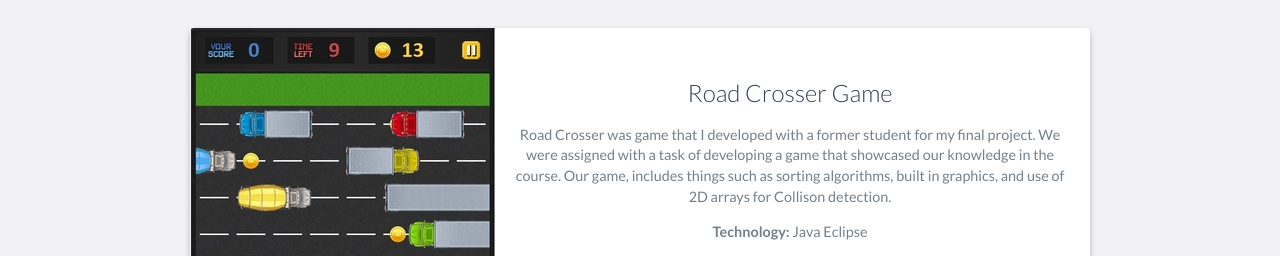
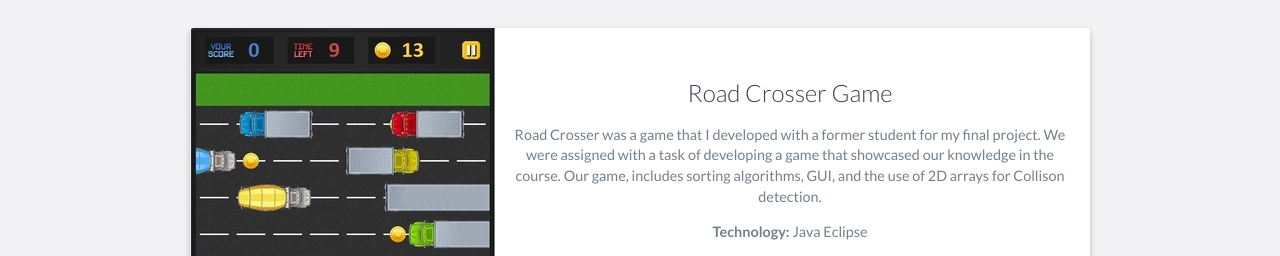
Before and after one commit to gillpavneet/gillpavneet.github.io, a website: page index.html in a window 1280 px wide. Shown: the part 1160-1416 px from the top of the page. Drawn offline with nearby package versions, Linux system fonts and the light colour scheme.

Commit message:
Update index.html

```diff
--- a/index.html
+++ b/index.html
@@ -93,7 +93,7 @@
                     <div class="project-info">
                         <h3>Road Crosser Game</h3>
                         <p>
-                            Road Crosser was game that I developed with a former student for my final project. We were assigned with a task of developing a game that showcased our knowledge in the course. Our game, includes things such as sorting algorithms, built in graphics, and use of 2D arrays for Collison detection.
+                            Road Crosser was a game that I developed with a former student for my final project. We were assigned with a task of developing a game that showcased our knowledge in the course. Our game, includes sorting algorithms, GUI, and the use of 2D arrays for Collison detection.
                         </p>
                         <p><strong>Technology: </strong>Java Eclipse </p>
                         <a href="https://github.com/PavneetG/RoadCrosser">View Project</a>
```
